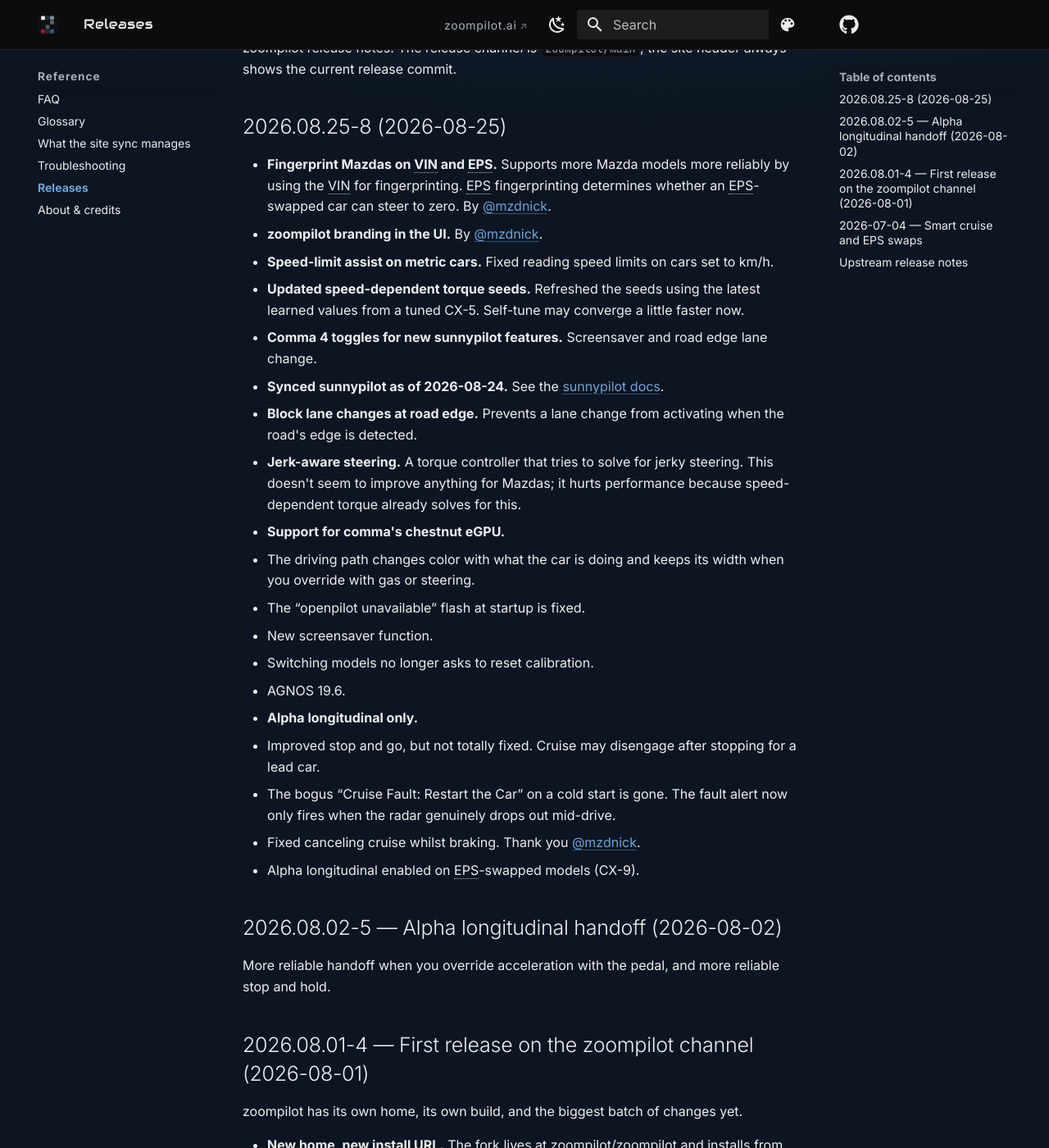
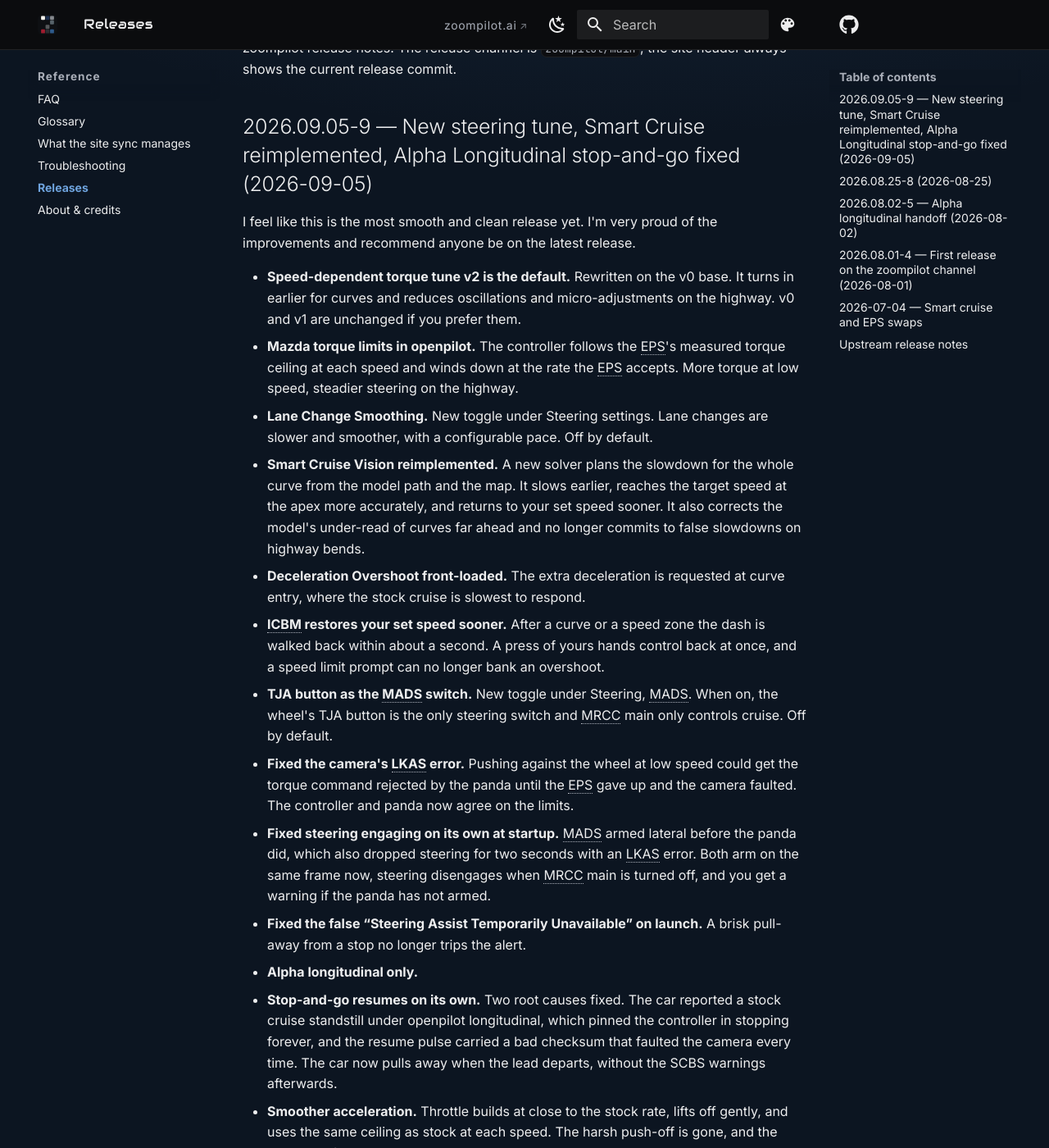
Before and after one commit to mzdnick/zoompilot-wiki, an MkDocs documentation site: the page built from docs/releases/changelog.md, in a window 1280 px wide and 1400 px high, scrolled down 247 px. Shown: the whole window at 82% size. Built offline with MkDocs 1.6.1 and Material for MkDocs 9.7.7, drawn with Linux system fonts in a browser that asks for light colours; comment, search, counter and statistics services are not loaded; some of the changed text lies outside the part shown.

Commit message:
Changelog: 2026.09.05-9 synced from the site repo (steering tune v2, Smart Cruise Vision, TJA button MADS toggle, alpha long stop-and-go fixes, device fixes, sunnypilot sync)

```diff
--- a/docs/releases/changelog.md
+++ b/docs/releases/changelog.md
@@ -7,6 +7,42 @@
      scripts/sync-wiki.mjs (`npm run sync:wiki`). Edit the data file
      there, not this page: manual edits to the releases below are
      lost on the next sync. -->
+
+## 2026.09.05-9 — New steering tune, Smart Cruise reimplemented, Alpha Longitudinal stop-and-go fixed (2026-09-05)
+
+I feel like this is the most smooth and clean release yet. I'm very proud of the improvements and recommend anyone be on the latest release.
+
+- **Speed-dependent torque tune v2 is the default.** Rewritten on the v0 base. It turns in earlier for curves and reduces oscillations and micro-adjustments on the highway. v0 and v1 are unchanged if you prefer them.
+- **Mazda torque limits in openpilot.** The controller follows the EPS's measured torque ceiling at each speed and winds down at the rate the EPS accepts. More torque at low speed, steadier steering on the highway.
+- **Lane Change Smoothing.** New toggle under Steering settings. Lane changes are slower and smoother, with a configurable pace. Off by default.
+- **Smart Cruise Vision reimplemented.** A new solver plans the slowdown for the whole curve from the model path and the map. It slows earlier, reaches the target speed at the apex more accurately, and returns to your set speed sooner. It also corrects the model's under-read of curves far ahead and no longer commits to false slowdowns on highway bends.
+- **Deceleration Overshoot front-loaded.** The extra deceleration is requested at curve entry, where the stock cruise is slowest to respond.
+- **ICBM restores your set speed sooner.** After a curve or a speed zone the dash is walked back within about a second. A press of yours hands control back at once, and a speed limit prompt can no longer bank an overshoot.
+- **TJA button as the MADS switch.** New toggle under Steering, MADS. When on, the wheel's TJA button is the only steering switch and MRCC main only controls cruise. Off by default.
+- **Fixed the camera's LKAS error.** Pushing against the wheel at low speed could get the torque command rejected by the panda until the EPS gave up and the camera faulted. The controller and panda now agree on the limits.
+- **Fixed steering engaging on its own at startup.** MADS armed lateral before the panda did, which also dropped steering for two seconds with an LKAS error. Both arm on the same frame now, steering disengages when MRCC main is turned off, and you get a warning if the panda has not armed.
+- **Fixed the false “Steering Assist Temporarily Unavailable” on launch.** A brisk pull-away from a stop no longer trips the alert.
+- **Alpha longitudinal only.**
+  - **Stop-and-go resumes on its own.** Two root causes fixed. The car reported a stock cruise standstill under openpilot longitudinal, which pinned the controller in stopping forever, and the resume pulse carried a bad checksum that faulted the camera every time. The car now pulls away when the lead departs, without the SCBS warnings afterwards.
+  - **Smoother acceleration.** Throttle builds at close to the stock rate, lifts off gently, and uses the same ceiling as stock at each speed. The harsh push-off is gone, and the pull-away from a hold is gentler.
+  - **Cruise arms on a driver button only.** openpilot no longer arms cruise by itself after the radar hand-back.
+  - **The toggle applies at a standstill.** Flipping alpha longitudinal or force offroad while rolling used to take the device offroad under a moving car.
+  - **Stock camera frames pass through when disengaged.** The dash behaves like stock while openpilot is off.
+  - **Offered on any Mazda with the 2022-25 CX-5 EPS.** Not just the CX-9 swap. The pre-2021 CX-9 is excluded.
+  - A full review of the longitudinal stack: radar hand-back, hold release and fault handling are all more robust.
+- **Device.**
+  - Fingerprinting is VIN-first. Export VINs fall back to the engine and EPS firmware.
+  - Steering Arc and Display Turn Signals are hidden on the comma 4, where they do nothing.
+  - Force offroad follows upstream again, and a noisy ignition signal no longer flickers the device on and off road.
+  - The torque pickers show the value that is actually set.
+  - No more offline update nags.
+- **Synced sunnypilot as of 2026-09-03.** See the [sunnypilot docs](https://docs.sunnypilot.ai).
+  - **Initial support for Chestnut and big models.** The eGPU's big model downloads and runs next to the on-device model, with a fallback to the small model when the big one is not ready, an alert when it is, and an eGPU icon in the sidebar and on the home screen.
+  - **Model Selector upgrades.** Your selection is kept per catalog when Chestnut is plugged or unplugged.
+  - Downloaded maps can be deleted from sunnylink.
+  - The sunnylink pill moved and was restyled in comma 4 settings.
+  - Scrolling labels run at the right speed on non-60 Hz screens.
+  - Two openpilot syncs: UI cleanups and Chestnut power fault logging.
 
 ## 2026.08.25-8 (2026-08-25)
 
```
